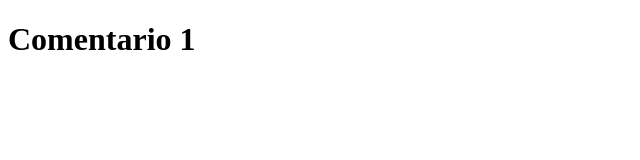
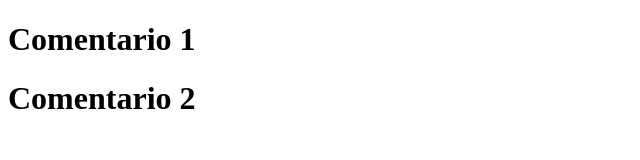
Before and after one commit to clperez22/evaluacion_2, a plain HTML site: page index.html in a window 1280 px wide. Shown: the whole page, without its empty margins (0-640 px from the left). Drawn offline with Linux system fonts and the light colour scheme.

Commit message:
Comentario main

```diff
--- a/index.html
+++ b/index.html
@@ -9,7 +9,9 @@
     <header>
         <h1>Comentario 1</h1>
     </header>
-    <main></main>
+    <main>
+        <h1>Comentario 2</h1>
+    </main>
     <footer></footer>
 </body>
 </html>
```
